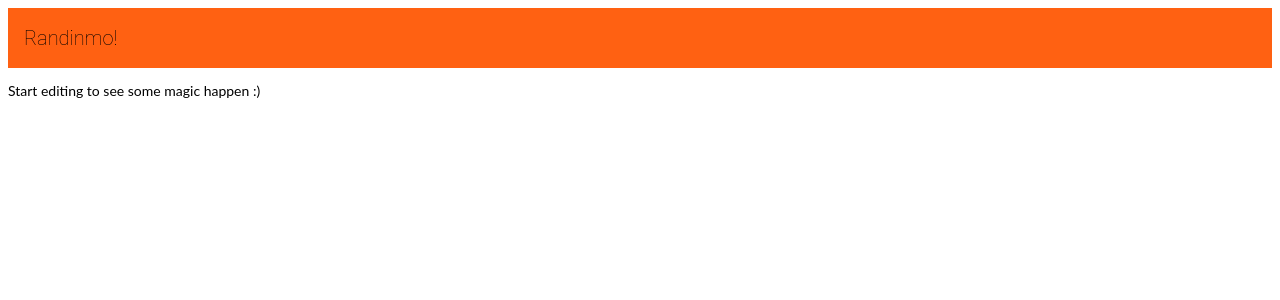
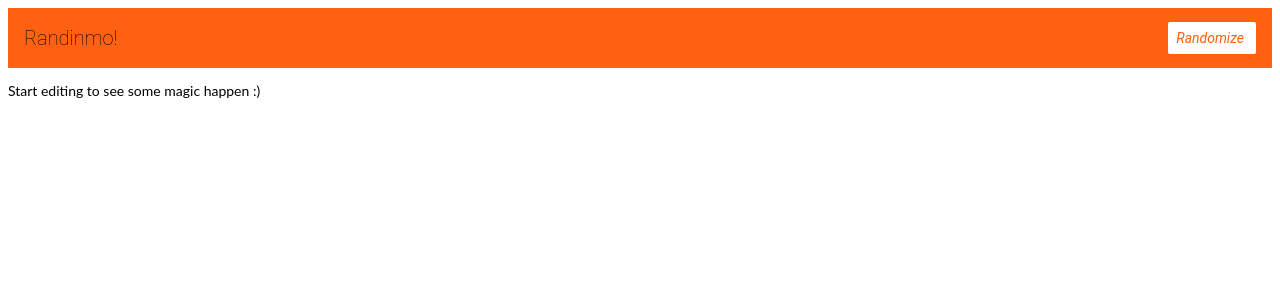
Before and after one commit to KadeS04/Dama, an Angular app: page / in a window 1280 px wide. Shown: the top 300 px of the page. Built offline with nearby package versions, Linux system fonts and the light colour scheme.

Commit message:
2 files modified

```diff
--- a/src/app/top-bar/top-bar.component.html
+++ b/src/app/top-bar/top-bar.component.html
@@ -1 +1,3 @@
 <h1>Randinmo!</h1>
+
+<a class="button fancy-button"><i class="material-icons">Randomize
--- a/src/styles.css
+++ b/src/styles.css
@@ -70,7 +70,7 @@ label {
 .button, button {
   display: inline-flex;
   align-items: center;
-  padding: 8px 16px;
+  padding: 8px;
   border-radius: 2px;
   font-size: 14px;
   cursor: pointer;
@@ -93,11 +93,11 @@ label {
 
 .fancy-button {
   background-color: white;
-  color: #1976d2;
+  color: #ff6112;
 }
 
 .fancy-button i.material-icons {
-  color: #1976d2;
+  color: #ff6112;
   padding-right: 4px;
 }
 
```
